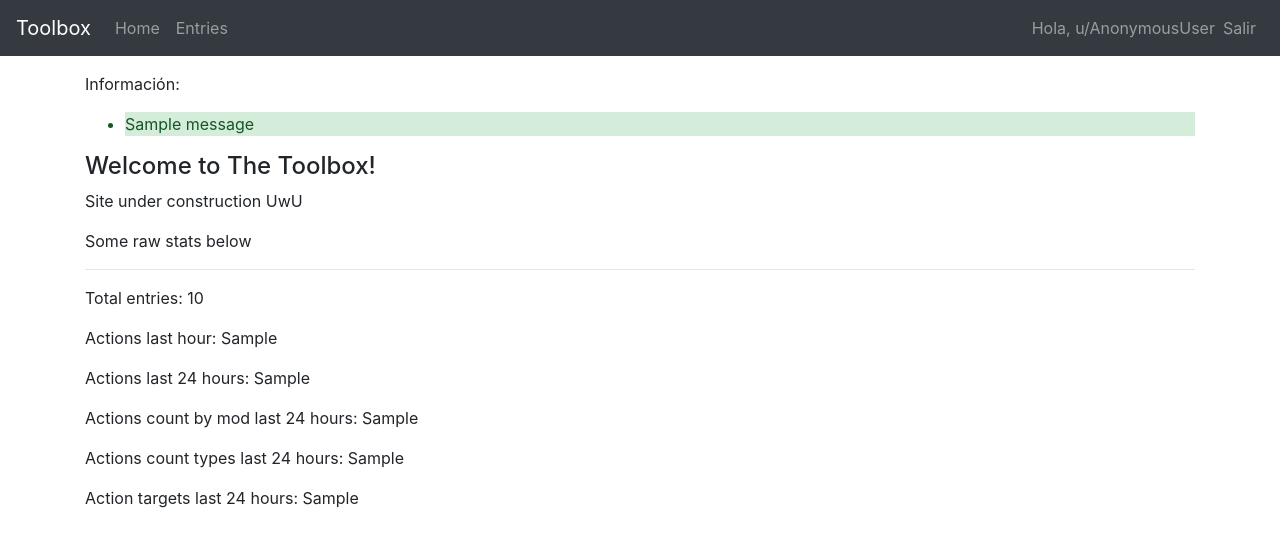
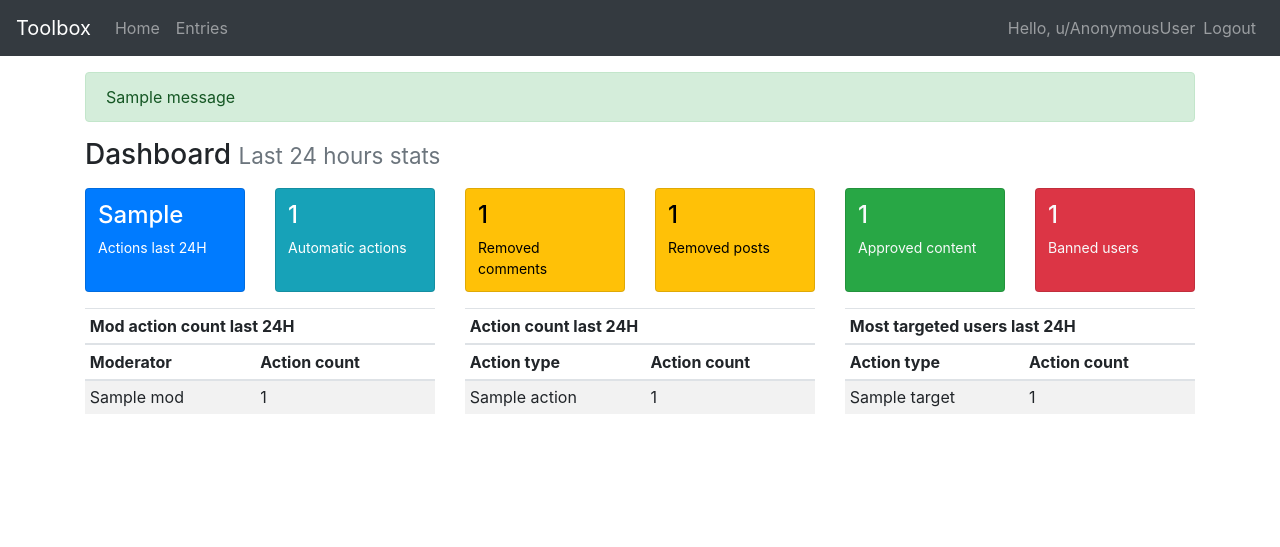
Before and after one commit to rchile/mod-toolbox, a Django app: template toolbox/templates/home.html in a window 1280 px wide. Shown: the top 547 px of the page. Run offline with Django 3.2, Linux system fonts and the light colour scheme; the template is opened without the code that fills it: most values are stand-ins (such as "Sample title", 1, 10 or a date in 2020); one stand-in notice (Sample message) is shown; some libraries are stand-ins or nearby versions.

Commit message:
A real dashboard

```diff
--- a/system/common.py
+++ b/system/common.py
@@ -100,3 +100,7 @@ def require_auth(f):
             return view_response
 
     return wrapper
+
+
+def sort_numeric_dict(the_dict, reverse=True):
+    return {k: v for k, v in sorted(the_dict.items(), key=lambda item: item[1], reverse=reverse)}
--- a/toolbox/templates/base/master.html
+++ b/toolbox/templates/base/master.html
@@ -5,6 +5,7 @@
     <title>{% block pagename %}Home{% endblock %} | Toolbox</title>
     <link rel="stylesheet" href="https://stackpath.bootstrapcdn.com/bootstrap/4.4.1/css/bootstrap.min.css"
           integrity="sha384-Vkoo8x4CGsO3+Hhxv8T/Q5PaXtkKtu6ug5TOeNV6gBiFeWPGFN9MuhOf23Q9Ifjh" crossorigin="anonymous">
+    {% block head %}{% endblock %}
 </head>
 <body>
     <nav class="navbar navbar-expand navbar-dark bg-dark">
@@ -20,23 +21,20 @@
         </ul>
         <ul class="navbar-nav">
             <li class="nav-item">
-                <span class="navbar-text">Hola, u/{{ user }}</span>
+                <span class="navbar-text">Hello, u/{{ user }}</span>
             </li>
             <li class="nav-item">
-                <a class="nav-link" href="{% url 'logout' %}">Salir</a>
+                <a class="nav-link" href="{% url 'logout' %}">Logout</a>
             </li>
         </ul>
     </nav>
 
     <div class="container mt-3">
-        {% if messages %}
-        <p>Información:</p>
-        <ul class="messages">
-            {% for message in messages %}
-            <li{% if message.tags %} class="{{ message.tags }}"{% endif %}>{{ message }}</li>
-            {% endfor %}
-        </ul>
-        {% endif %}
+        {% for message in messages %}
+        <div class="alert{% if message.tags %} {{ message.tags }}{% endif %}" role="alert">
+          {{ message }}
+        </div>
+        {% endfor %}
 
         {% block content %}{% endblock %}
     </div>
--- a/toolbox/templates/home.html
+++ b/toolbox/templates/home.html
@@ -1,14 +1,103 @@
 {% extends 'base/master.html' %}
 {% block pagename %}Home{% endblock %}
+{% block head %}
+    <style>
+    .card-body { padding: 12px; font-size: 14px }
+    .card a { color: #000 }
+    .card a:hover { text-decoration: none }
+    .text-light a { color: #fff }
+    </style>
+{% endblock %}
 {% block content %}
-    <h4>Welcome to The Toolbox!</h4>
-    <p>Site under construction UwU</p>
-    <p>Some raw stats below</p>
-    <hr>
-    <p>Total entries: {{ total }}</p>
-    <p>Actions last hour: {{ last_hour }}</p>
-    <p>Actions last 24 hours: {{ last_24h }}</p>
-    <p>Actions count by mod last 24 hours: {{ mod_count }}</p>
-    <p>Actions count types last 24 hours: {{ action_count }}</p>
-    <p>Action targets last 24 hours: {{ target_count }}</p>
+    <h3>Dashboard <small class="text-muted">Last 24 hours stats</small></h3>
+
+    <div class="card-deck mt-3">
+        <div class="card bg-primary text-light">
+            <a href="{% url 'entries' %}">
+                <div class="card-body">
+                    <h4>{{ last_24h }}</h4>
+                    Actions last 24H
+                </div>
+            </a>
+        </div>
+        <div class="card bg-info text-light">
+            <a href="{% url 'entries' %}?mod=AutoModerator">
+                <div class="card-body">
+                    <h4>{{ automod_count }}</h4>
+                    Automatic actions
+                </div>
+            </a>
+        </div>
+        <div class="card bg-warning">
+            <a href="{% url 'entries' %}?action=removecomment">
+                <div class="card-body">
+                    <h4>{{ comment_count }}</h4>
+                    Removed comments
+                </div>
+            </a>
+        </div>
+        <div class="card bg-warning">
+            <a href="{% url 'entries' %}?action=removelink">
+                <div class="card-body">
+                    <h4>{{ posts_count }}</h4>
+                    Removed posts
+                </div>
+            </a>
+        </div>
+        <div class="card bg-success text-light">
+            <div class="card-body">
+                <h4>{{ approval_count }}</h4>
+                Approved content
+            </div>
+        </div>
+        <div class="card bg-danger text-light">
+            <div class="card-body">
+                <h4>{{ ban_count }}</h4>
+                Banned users
+            </div>
+        </div>
+    </div>
+
+    <div class="row mt-3">
+    <div class="col-md-4">
+        <table class="table table-striped table-sm">
+        <thead>
+            <tr><th colspan="2" scope="colgroup">Mod action count last 24H</th></tr>
+            <tr><th scope="col">Moderator</th><th scope="col">Action count</th></tr>
+        </thead>
+        <tbody>
+            {% for mod, count in mod_count.items %}
+                <tr><td>{{ mod }}</td><td>{{ count }}</td></tr>
+            {% endfor %}
+        </tbody>
+        </table>
+    </div>
+    <div class="col-md-4">
+        <table class="table table-striped table-sm">
+        <thead>
+            <tr><th colspan="2" scope="colgroup">Action count last 24H</th></tr>
+            <tr><th scope="col">Action type</th><th scope="col">Action count</th></tr>
+        </thead>
+        <tbody>
+            {% for action, count in action_count.items %}
+                <tr><td>{{ action }}</td><td>{{ count }}</td></tr>
+            {% endfor %}
+        </tbody>
+        </table>
+    </div>
+    <div class="col-md-4">
+        <table class="table table-striped table-sm">
+        <thead>
+            <tr><th colspan="2" scope="colgroup">Most targeted users last 24H</th></tr>
+            <tr><th scope="col">Action type</th><th scope="col">Action count</th></tr>
+        </thead>
+        <tbody>
+            {% for target, count in target_count.items %}
+                <tr><td>{{ target }}</td><td>{{ count }}</td></tr>
+            {% endfor %}
+        </tbody>
+        </table>
+    </div>
+    </div>
+
 {% endblock %}
```
Also changed, not shown: toolbox/views.py (+25 -3 lines).
